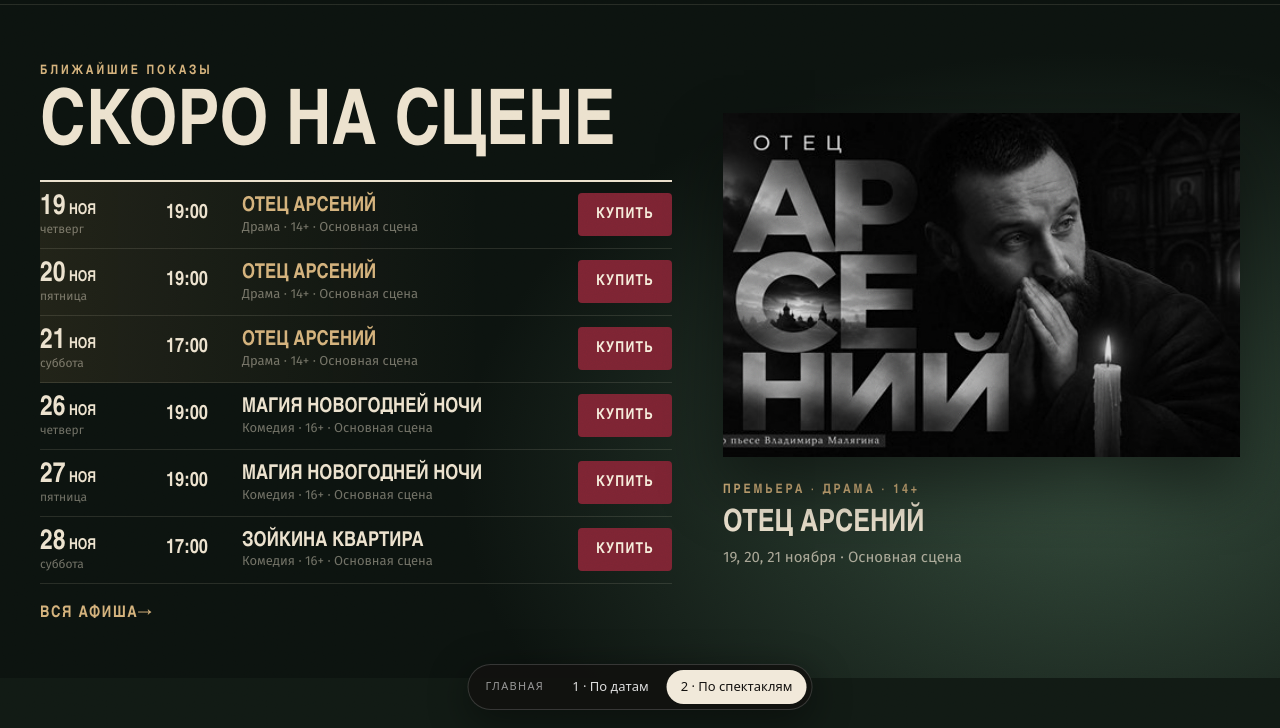
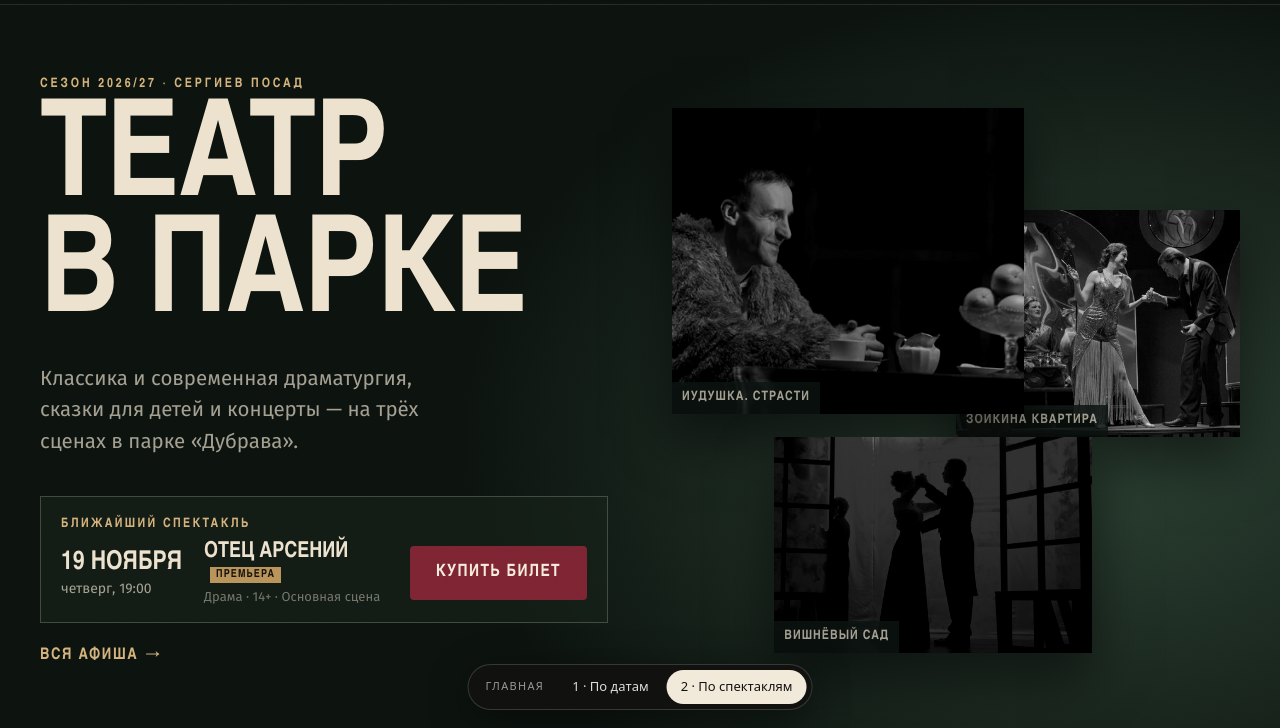
Before and after one commit to olehniklera22-web/kovcheg-pokaz, a plain HTML site: page main-2.html in a window 1280 px wide. Shown: the part 72-800 px from the top of the page. Drawn offline with nearby package versions, Linux system fonts and the light colour scheme; a web font is replaced by a local one.

Commit message:
Вариант 2: новый первый экран
Co-Authored-By: Claude Opus 5.5 <noreply@anthropic.com>

```diff
--- a/assets/main.css
+++ b/assets/main.css
@@ -100,32 +100,28 @@
 @media (max-width:900px){.m1 .wrap{grid-template-columns:1fr}.m1 .pic{order:-1}}
 
 /* ---------- вариант 2: неделя на первом экране ---------- */
-.m2{position:relative;overflow:hidden;padding:clamp(32px,4vw,56px) 0 clamp(40px,4vw,64px);background:radial-gradient(70% 90% at 85% 70%,#33493a,transparent 70%)}
-.m2 .wrap{display:grid;grid-template-columns:minmax(0,1.1fr) minmax(0,.9fr);gap:clamp(28px,4vw,64px);align-items:end}
-.m2 .wk h1{margin:10px 0 18px}
-.m2 .wk ol{list-style:none;border-top:2px solid var(--ink)}
-.m2 .wk li{display:grid;grid-template-columns:110px 60px minmax(0,1fr) auto;gap:16px;align-items:center;padding:11px 0;border-bottom:1px solid var(--line)}
-.m2 .wk .d{font-family:var(--fh);font-weight:600;text-transform:uppercase;font-size:15px;line-height:1.1}
-.m2 .wk .d b{font-weight:800;font-size:28px}
-.m2 .wk .d small{display:block;font-family:var(--ft);font-weight:400;text-transform:none;font-size:12px;color:var(--ink-mute)}
-.m2 .wk .tm{font-family:var(--fh);font-weight:700;font-size:20px}
-.m2 .wk .ti{font-family:var(--fh);font-weight:700;text-transform:uppercase;font-size:clamp(19px,1.6vw,23px);line-height:1.05}
-.m2 .wk .ti small{display:block;font-family:var(--ft);font-weight:400;text-transform:none;font-size:13px;color:var(--ink-mute);margin-top:2px}
-.m2 .wk .all{display:inline-block;margin-top:18px}
-.m2 .wk li{transition:background .2s}
-.m2 .wk li.on{background:linear-gradient(90deg,rgba(184,147,90,.12),transparent 70%)}
-.m2 .wk li.on .ti{color:var(--bronze-2)}
-/* справа — крупная афиша выбранного спектакля */
-.m2 .stage{align-self:center}
-.m2 .stage .ph{position:relative;aspect-ratio:3/2;overflow:hidden;background:var(--panel);box-shadow:0 30px 60px rgba(0,0,0,.45)}
-.m2 .stage img{position:absolute;inset:0;width:100%;height:100%;object-fit:cover;opacity:0;transition:opacity .45s ease}
-.m2 .stage img.on{opacity:1}
-.m2 .stage .cap{padding-top:18px}
-.m2 .stage h2{font-family:var(--fh);font-weight:800;text-transform:uppercase;font-size:clamp(26px,2.4vw,36px);line-height:1;margin:8px 0 6px}
-.m2 .stage p{color:var(--ink-soft);font-size:15px}
-@media (max-width:1000px){.m2 .wrap{grid-template-columns:1fr}.m2 .stage{max-width:560px}}
-@media (max-width:620px){.m2 .stage{display:none}.m2 .wk li.on{background:none}.m2 .wk li.on .ti{color:inherit}}
-@media (max-width:620px){.m2 .wk li{grid-template-columns:52px minmax(0,1fr) auto;gap:4px 12px}.m2 .wk .d{grid-column:1/-1}.m2 .wk .d small{display:inline;margin-left:6px}.m2 .wk .ti{grid-column:2}}
+/* вариант 2 — первый экран: театр, а не афиша. Заголовок, одна строка «ближайший спектакль», три кадра со сцены */
+.m2{position:relative;overflow:hidden;padding:clamp(40px,5vw,80px) 0 clamp(48px,5vw,88px);background:radial-gradient(70% 90% at 85% 60%,#2c4133,transparent 70%)}
+.m2 .wrap{display:grid;grid-template-columns:minmax(0,1fr) minmax(0,1fr);gap:clamp(28px,5vw,80px);align-items:center}
+.m2 h1{margin:14px 0 22px}
+.m2 .lead{max-width:34ch}
+.m2 .next{display:grid;grid-template-columns:auto minmax(0,1fr) auto;align-items:center;gap:6px 22px;margin:clamp(28px,3vw,40px) 0 18px;padding:18px 20px;border:1px solid var(--line-2);background:rgba(22,34,26,.6);max-width:640px}
+.m2 .next .k{grid-column:1/-1;font-family:var(--fh);font-weight:600;font-size:13px;letter-spacing:.18em;text-transform:uppercase;color:var(--bronze-2)}
+.m2 .next .w{font-family:var(--ft);font-size:14px;color:var(--ink-soft);line-height:1.2}
+.m2 .next .w b{display:block;font-family:var(--fh);font-weight:800;font-size:26px;text-transform:uppercase;color:var(--ink);margin-bottom:2px}
+.m2 .next .t{font-family:var(--fh);font-weight:700;text-transform:uppercase;font-size:22px;line-height:1.05}
+.m2 .next .t em{font-style:normal;display:inline-block;vertical-align:3px;margin-left:6px;font-size:11px;letter-spacing:.1em;padding:2px 6px;background:var(--bronze);color:#15100a}
+.m2 .next .t small{display:block;font-family:var(--ft);font-weight:400;text-transform:none;font-size:13px;color:var(--ink-mute);margin-top:3px}
+.m2 .tri{position:relative;aspect-ratio:1/1;max-height:600px}
+.m2 .tri figure{position:absolute;margin:0;overflow:hidden;box-shadow:0 24px 50px rgba(0,0,0,.5)}
+.m2 .tri img{width:100%;height:100%;object-fit:cover;filter:var(--photo-filter);transition:filter .6s}
+.m2 .tri figure:hover img{filter:none}
+.m2 .tri figcaption{position:absolute;left:0;bottom:0;padding:6px 10px;background:rgba(12,19,15,.82);font-family:var(--fh);font-weight:600;font-size:13px;letter-spacing:.08em;text-transform:uppercase;color:var(--ink-soft)}
+.m2 .tri .t1{left:0;top:4%;width:62%;height:54%;z-index:2}
+.m2 .tri .t2{right:0;top:22%;width:50%;height:40%;z-index:1}
+.m2 .tri .t3{left:18%;bottom:0;width:56%;height:38%;z-index:3}
+@media (max-width:1000px){.m2 .wrap{grid-template-columns:1fr}.m2 .tri{max-width:560px;width:100%}}
+@media (max-width:620px){.m2 .next{grid-template-columns:1fr;gap:8px}.m2 .next .btn{justify-self:start}.m2 .tri{display:none}}
 
 /* переключатель вариантов */
 .mbar{position:fixed;left:50%;bottom:18px;transform:translateX(-50%);z-index:9999;display:flex;gap:4px;padding:5px;border-radius:999px;background:rgba(18,18,16,.92);border:1px solid rgba(255,255,255,.16);font:500 13px/1.2 system-ui,sans-serif;box-shadow:0 10px 40px rgba(0,0,0,.45)}
--- a/main-2.html
+++ b/main-2.html
@@ -10,22 +10,24 @@
 <link href="https://fonts.googleapis.com/css2?family=Cormorant+Garamond:ital,wght@1,500;1,600&family=Fira+Sans+Extra+Condensed:wght@500;600;700;800&family=Fira+Sans:wght@400;500;600&display=swap" rel="stylesheet">
 <link rel="stylesheet" href="assets/style.css?v=6">
 <link rel="stylesheet" href="assets/collage.css?v=2">
-<link rel="stylesheet" href="assets/main.css?v=12">
+<link rel="stylesheet" href="assets/main.css?v=14">
 </head>
 <body data-page="home">
 <div id="site-header"></div>
 <main id="main">
-  <section class="m2" aria-label="Ближайшие показы">
+  <section class="m2" aria-label="О театре и ближайший спектакль">
     <div class="wrap">
-      <div class="wk">
-        <span class="eyebrow">Ближайшие показы</span>
-        <h1 class="h-l">Скоро на сцене</h1>
-        <ol id="wk"></ol>
-        <a class="link-arrow all" href="#afisha">Вся афиша</a>
+      <div class="intro">
+        <span class="eyebrow">Сезон 2026/27 · Сергиев Посад</span>
+        <h1 class="h-xl">Театр<br>в&nbsp;парке</h1>
+        <p class="lead">Классика и современная драматургия, сказки для детей и концерты — на трёх сценах в парке «Дубрава».</p>
+        <div class="next" id="next"></div>
+        <a class="link-arrow" href="#afisha">Вся афиша</a>
       </div>
-      <div class="stage" id="stg" aria-live="polite">
-        <div class="ph"><img id="stg-a" alt=""><img id="stg-b" alt=""></div>
-        <div class="cap"><span class="eyebrow" id="stg-k"></span><h2 id="stg-t"></h2><p id="stg-m"></p></div>
+      <div class="tri" aria-hidden="true">
+        <figure class="t1"><img src="photos/iudushka-2.jpg" alt=""><figcaption>Иудушка. Страсти</figcaption></figure>
+        <figure class="t2"><img src="photos/zoykina.jpg" alt=""><figcaption>Зойкина квартира</figcaption></figure>
+        <figure class="t3"><img src="photos/vishnevyy-sad.jpg" alt=""><figcaption>Вишнёвый сад</figcaption></figure>
       </div>
     </div>
   </section>
@@ -101,7 +103,7 @@
     <div class="wrap about">
       <div class="rv">
         <span class="eyebrow">О театре</span>
-        <h2 class="big" style="margin-top:12px">Театр в&nbsp;парке<span class="serif">с 2004 года</span></h2>
+        <h2 class="big" style="margin-top:12px">Наша история<span class="serif">с 2004 года</span></h2>
         <p>«Театральный ковчег» основал заслуженный артист РСФСР Станислав Коренев. С 2023 года театр работает в центре «Дубрава» в Семхозе: основная сцена на 200 мест, Малый зал на 70, летняя сцена и парк вокруг.</p>
         <p>В репертуаре — русская и мировая классика, современная драматургия, сказки для детей и концерты филармонии.</p>
         <div class="nums">
@@ -148,30 +150,16 @@
 <script src="assets/afisha-sys.js?v=9"></script>
 <script>
 (function () {
+  /* одна строка «ближайший спектакль» вместо списка — подробно всё в афише ниже */
   var H = window.KVH, S = KV.shows, SC = KV.scenes;
-  var ev = H.upcoming.filter(function (e) { return (e.status === 'sale' || e.status === 'few') && S[e.show].type !== 'fest'; }).slice(0, 6), cd = '';
-  document.getElementById('wk').innerHTML = ev.map(function (e) {
-    var s = S[e.show], d = H.pd(e.date), first = e.date !== cd; cd = e.date;
-    return '<li data-show="' + e.show + '"><span class="d">' + (first ? '<b>' + d.getDate() + '</b> ' + H.MG[d.getMonth()].slice(0, 3) + '<small>' + H.WD[d.getDay()] + '</small>' : '') + '</span><span class="tm">' + e.time + '</span>' +
-      '<span class="ti">' + H.esc(s.short || s.title) + '<small>' + H.esc(s.genre) + (s.age ? ' · ' + s.age : '') + ' · ' + SC[e.scene] + '</small></span>' +
-      '<button class="afs-btn" type="button" data-buy="' + e.id + '">Купить</button></li>';
-  }).join('');
-  /* справа — афиша спектакля из списка: по умолчанию ближайший, при наведении — тот, что под курсором */
-  var A = document.getElementById('stg-a'), B = document.getElementById('stg-b'), cur = '', front = A;
-  function stage(i) {
-    var e = ev[i], s = S[e.show], d = H.pd(e.date);
-    if (!s.photo || e.show === cur) return; cur = e.show;
-    var back = front === A ? B : A;
-    back.onload = function () { back.classList.add('on'); front.classList.remove('on'); front = back; };
-    back.src = 'photos/' + s.photo; back.alt = 'Афиша спектакля «' + s.title + '»';
-    document.getElementById('stg-k').textContent = (e.prem ? 'Премьера · ' : '') + s.genre + (s.age ? ' · ' + s.age : '');
-    document.getElementById('stg-t').textContent = s.title;
-    var same = ev.filter(function (x) { return x.show === e.show; }).map(function (x) { return H.pd(x.date).getDate(); });
-    document.getElementById('stg-m').textContent = (same.length > 1 ? same.join(', ') : d.getDate()) + ' ' + H.MG[d.getMonth()] + ' · ' + SC[e.scene];
-    document.querySelectorAll('#wk li').forEach(function (li, j) { li.classList.toggle('on', ev[j].show === e.show); });
-  }
-  stage(0);
-  document.getElementById('wk').addEventListener('mouseover', function (x) { var li = x.target.closest('li'); if (li) stage([].indexOf.call(li.parentNode.children, li)); });
+  var e = H.upcoming.filter(function (x) { return (x.status === 'sale' || x.status === 'few') && S[x.show].type !== 'fest'; })[0];
+  if (!e) return;
+  var s = S[e.show], d = H.pd(e.date);
+  document.getElementById('next').innerHTML =
+    '<span class="k">Ближайший спектакль</span>' +
+    '<span class="w"><b>' + d.getDate() + ' ' + H.MG[d.getMonth()] + '</b>' + H.WD[d.getDay()] + ', ' + e.time + '</span>' +
+    '<span class="t">' + H.esc(s.title) + (e.prem ? ' <em>премьера</em>' : '') + '<small>' + H.esc(s.genre) + (s.age ? ' · ' + s.age : '') + ' · ' + SC[e.scene] + '</small></span>' +
+    '<button class="btn btn-buy" type="button" data-buy="' + e.id + '">Купить билет</button>';
 })();
 (function () {
   var bar = document.createElement('nav'); bar.className = 'mbar'; bar.setAttribute('aria-label', 'Варианты главной');
```
